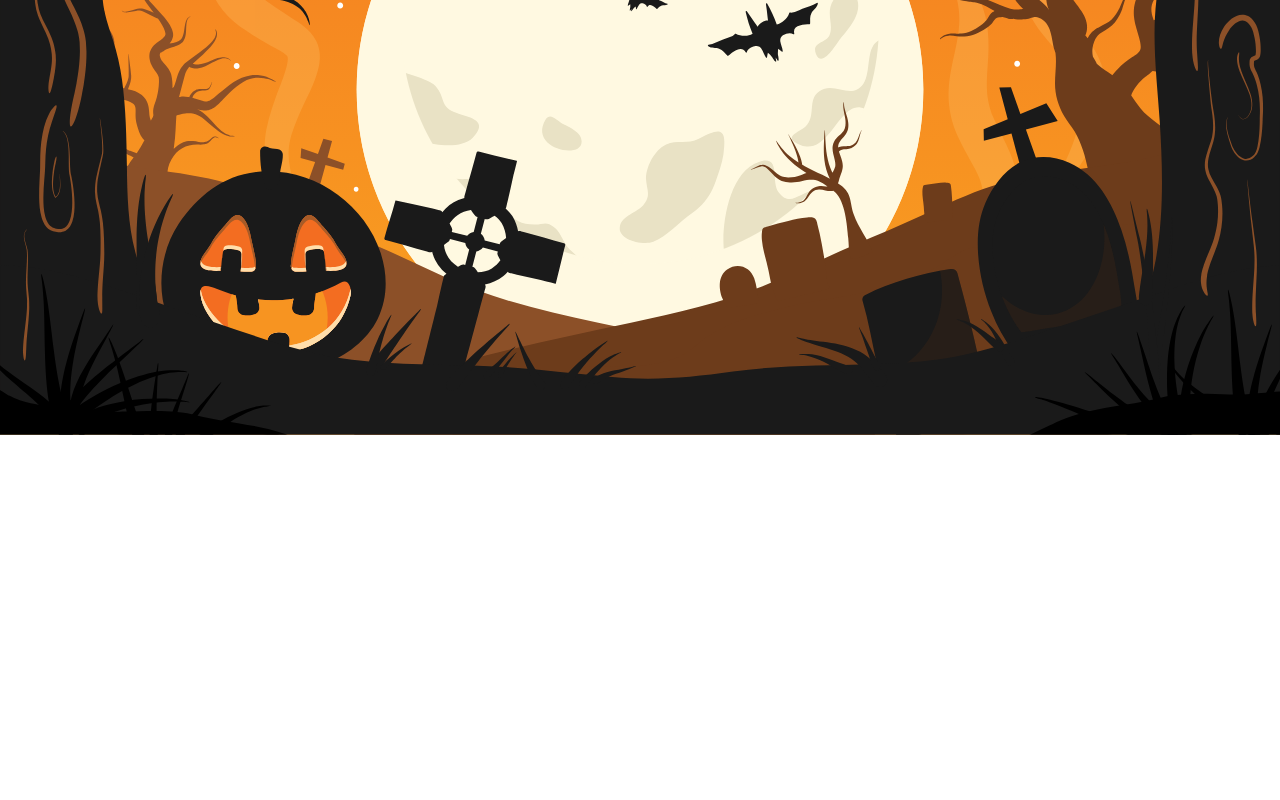
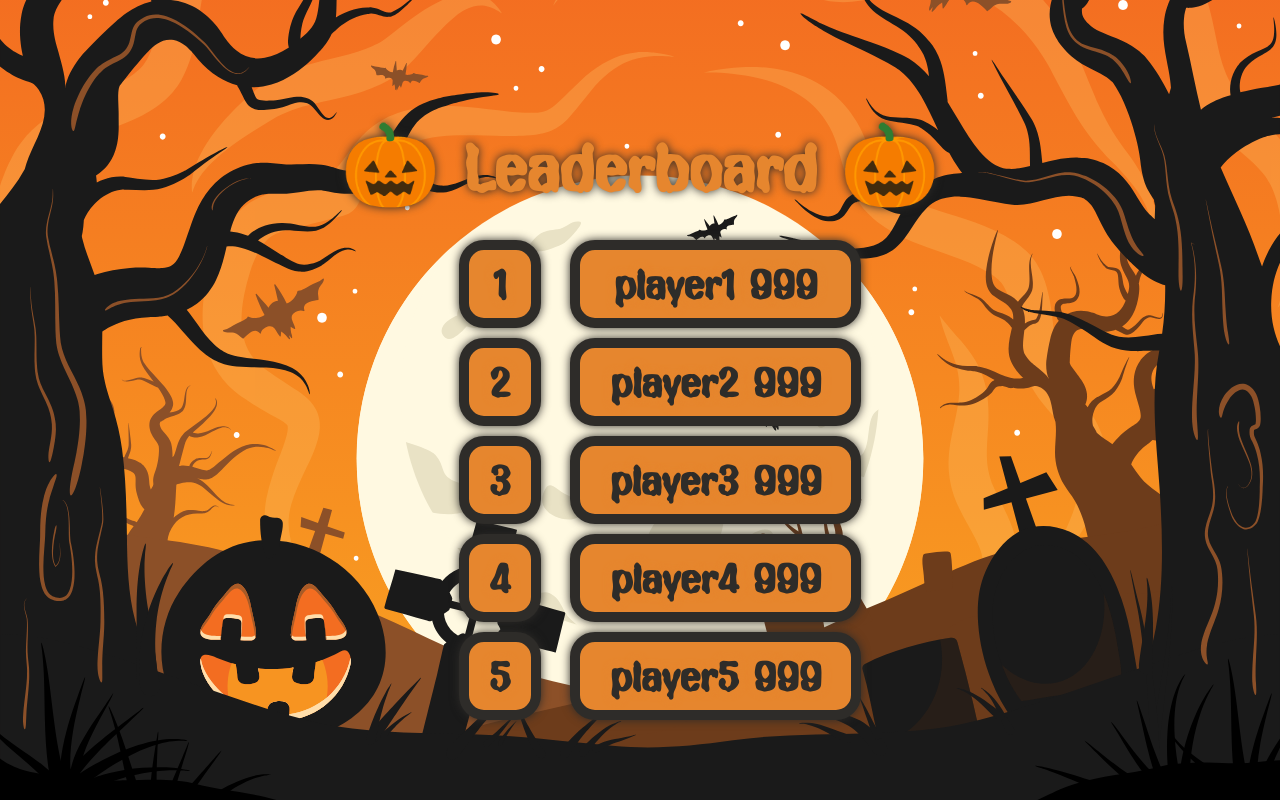
Before and after one commit to NutchapolSal/osproject, a SvelteKit app: page /leaderBoard in a window 1280 px wide. Built offline with nearby package versions, Linux system fonts and the light colour scheme.

Commit message:
leaderboard draft 1

```diff
--- a/src/routes/leaderBoard/+page.svelte
+++ b/src/routes/leaderBoard/+page.svelte
@@ -0,0 +1,100 @@
+<script>
+
+</script>
+
+
+<div class="header">
+	<h1>🎃 Leaderboard 🎃</h1>
+</div>
+<!-- <div class="top-player">
+	<div class="rank1">
+
+	</div>
+	<div class="rank2">
+
+	</div>
+	<div class="rank3">
+
+	</div>
+</div> -->
+<div class="boardcontainer">
+	<ul class="ranking">
+		<li>1</li>
+		<li>2</li>
+		<li>3</li>
+		<li>4</li>
+		<li>5</li>
+	</ul>
+	<ul class="player">
+		<li>player1 999</li>
+		<li>player2 999</li>
+		<li>player3 999</li>
+		<li>player4 999</li>
+		<li>player5 999</li>
+	</ul>
+</div>
+
+<style>
+	.header h1 {
+		width: 100%;
+		display: flex;
+		font-family: myFirstFont;
+		font-size: 80px;
+		margin-top: 20%;
+		margin-bottom: 0%;
+		color: var(--base-orange);
+		text-align: center;
+		line-height: 1;
+		text-shadow: 0px 0px 10px var(--base-black);
+	}
+	div.boardcontainer {
+		margin: auto;
+		/* width: 50%; */
+		display: flex;
+		/* justify-content: space-around; */
+		align-items: center;
+		/* gap: 5%; */
+	}
+	.boardcontainer li {
+		list-style-type: none;
+		font-family: myFirstFont;
+		font-size: 50px;
+		font-weight: 1000;
+		color: var(--base-black);
+		text-shadow: 0px 0px 10px var(--base-orange);
+		text-align: center;
+		margin-top: 0px;
+		margin-bottom: 10px;
+	}
+	ul.ranking {
+		padding-inline-start: 0px;
+		/* width: 100%; */
+	}
+	ul.ranking li {
+		width: 150%;
+		height: 100%;
+		display: flex;
+		justify-content: center;
+		align-items: center;
+		background-color: var(--base-orange);
+		border: 10px solid var(--base-black);
+		border-radius: 25px;
+		box-shadow: 0px 0px 10px var(--base-black);
+	}
+	ul.player {
+		padding-inline-start: 50px;
+	}
+	ul.player li {
+		width: 100%;
+		height: 100%;
+		display: flex;
+		justify-content: center;
+		align-items: center;
+		background-color: var(--base-orange);
+		border: 10px solid var(--base-black);
+		border-radius: 25px;
+		box-shadow: 0px 0px 10px var(--base-black);
+		margin-left: 20px;
+		margin-right: 20px;
+	}
+</style>
```
